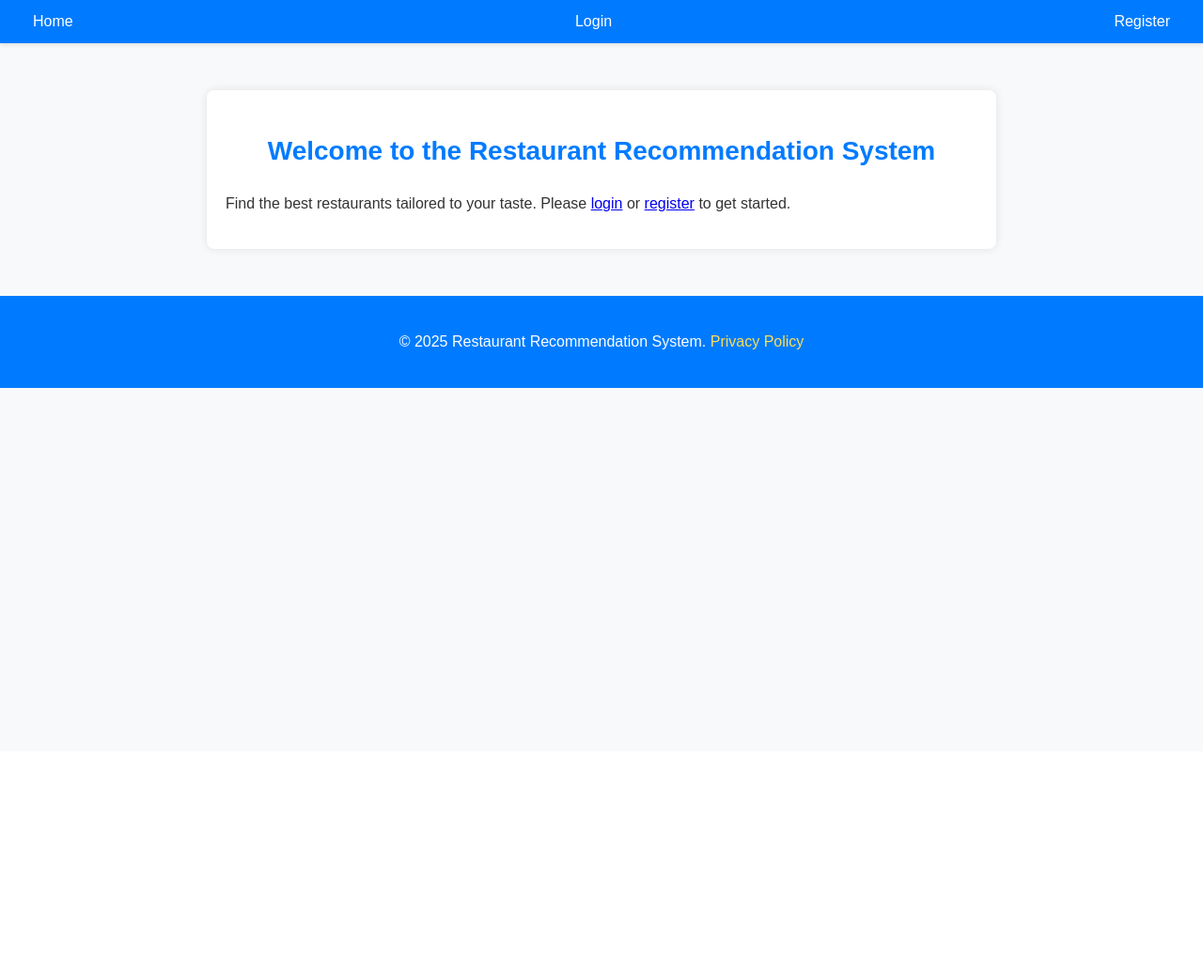
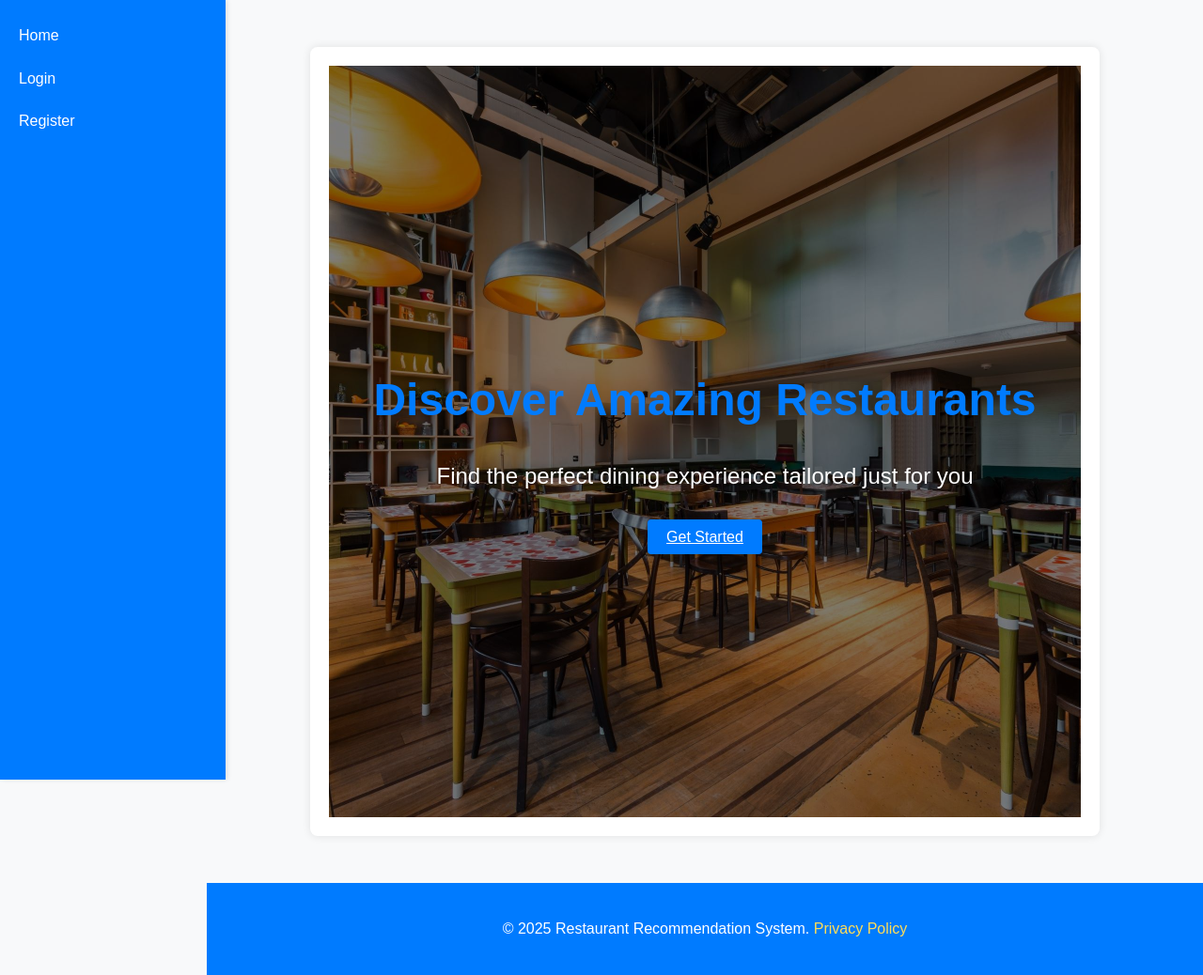
Before and after one commit to Khushisen/restaurant-recommendation-system, a Flask app: page / in a window 1280 px wide. Shown: the whole page at 94% size. Before the commit the page ends 413 px from the top, so only its background shows below. Run offline with Flask 3, Linux system fonts and the light colour scheme.

Commit message:
added background image

```diff
--- a/app/forms.py
+++ b/app/forms.py
@@ -1,6 +1,9 @@
 from flask_wtf import FlaskForm
+from flask_wtf.file import FileField,FileAllowed
 from wtforms import StringField, PasswordField, SubmitField, SelectField, TextAreaField, FloatField
-from wtforms.validators import DataRequired, Email, Length, EqualTo, NumberRange
+from wtforms.validators import DataRequired, Email, Length, EqualTo, NumberRange, Optional
+
+
 
 class LoginForm(FlaskForm):
     email = StringField('Email', validators=[DataRequired(), Email()])
@@ -23,6 +26,7 @@ class SuggestionForm(FlaskForm):
         ('Italian', 'Italian'),
         ('Mexican', 'Mexican')
     ], validators=[DataRequired()])
+    email = StringField('Your Email (optional)', validators=[ Optional(), Email()])
     rating = FloatField('Rating', validators=[DataRequired(), NumberRange(min=1, max=5)])
     comment = TextAreaField('Comments')
     submit = SubmitField('Submit Suggestion')
--- a/app/routes.py
+++ b/app/routes.py
@@ -5,7 +5,11 @@ from app.models import Restaurant, SuggestedRestaurant
 from app.forms import LoginForm, RegisterForm,SuggestionForm
 from . import db
 
+
+
 main = Blueprint('main', __name__)
+
+
 
 @main.route('/')
 def index():
@@ -19,7 +23,7 @@ def login():
         if user and user.check_password(form.password.data):  # Verify hashed password
             login_user(user)
             flash('Logged in successfully!', 'success')
-            return redirect(url_for('main.dashboard'))
+            return redirect(url_for('main.index'))
         else:
             flash('Invalid email or password.', 'danger')
     return render_template('login.html', form=form)
@@ -82,7 +86,7 @@ def recommend():
 
     if not restaurants:
         flash(f"No restaurants found in {city} for {cuisine} cuisine.",'warning')
-        return redirect(url_for('main.dashboard'))
+        return redirect(url_for('main.suggest'))
 
     return render_template('recommendations.html', restaurants=restaurants)
 
--- a/app/static/style.css
+++ b/app/static/style.css
@@ -6,28 +6,36 @@ body {
     padding: 0;
     color: #333;
     line-height: 1.6;
+    margin-left: 220px;
 }
 
 /* Navigation Bar */
-nav {
+.navbar-left {
+    display: flex;
+    flex-direction: column;  /* Stack items vertically */
+    align-items: flex-start; /* Align to the left */
     background-color: #007bff;
-    padding: 10px 20px;
-    display: flex;
-    justify-content: space-between;
-    align-items: center;
-    box-shadow: 0 2px 4px rgba(0, 0, 0, 0.1);
+    padding: 15px 20px;
+    width: 200px;  /* Fixed width */
+    height: 100vh; /* Full viewport height */
+    position: fixed; /* Stay in place */
+    left: 0;
+    top: 0;
+    box-shadow: 2px 0 5px rgba(0,0,0,0.1);
 }
 
-nav a {
-    color: #fff;
+.navbar-left a {
+    color: white;
     text-decoration: none;
-    margin: 0 15px;
-    font-size: 16px;
-    transition: color 0.3s ease;
+    padding: 10px 0;
+    width: 100%;
+    transition: background-color 0.3s;
 }
 
-nav a:hover {
-    color: #ffdd57;
+.navbar-left a:hover {
+    background-color: rgba(255,255,255,0.1);
+    padding-left: 10px;
+    border-radius: 4px;
 }
 
 /* Container for Forms and Content */
@@ -315,3 +323,61 @@ textarea.form-control {
     border: 1px solid #6c757d;
     color: #6c757d;
 }
+
+.restaurant-image {
+    width: 100%;
+    height: 200px;
+    object-fit: cover;
+    border-radius: 8px 8px 0 0;
+}
+
+.restaurant-card {
+    width: 300px;
+    border: 1px solid #ddd;
+    border-radius: 8px;
+    overflow: hidden;
+    margin: 15px;
+    box-shadow: 0 2px 4px rgba(0,0,0,0.1);
+}
+
+/* Home Page Background */
+.home-hero {
+    background-image: url('../static/images/restaurant-bg.jpg');
+    background-size: cover;
+    background-position: center;
+    height: 100vh;
+    display: flex;
+    align-items: center;
+    justify-content: center;
+    text-align: center;
+    color: white;
+    position: relative;
+}
+
+/* Overlay for better text readability */
+.home-hero::before {
+    content: '';
+    position: absolute;
+    top: 0;
+    left: 0;
+    right: 0;
+    bottom: 0;
+    background: rgba(0, 0, 0, 0.5);
+}
+
+.hero-content {
+    position: relative;
+    z-index: 1;
+    max-width: 800px;
+    padding: 2rem;
+}
+
+.hero-content h1 {
+    font-size: 3rem;
+    margin-bottom: 1rem;
+}
+
+.hero-content p {
+    font-size: 1.5rem;
+    margin-bottom: 2rem;
+}
--- a/app/templates/base.html
+++ b/app/templates/base.html
@@ -7,7 +7,7 @@
     <link rel="stylesheet" href="{{ url_for('static', filename='style.css') }}">
 </head>
 <body>
-    <nav>
+    <nav class="navbar-left">
         <a href="{{ url_for('main.index') }}">Home</a>
         {% if current_user.is_authenticated %}
             <a href="{{ url_for('main.dashboard') }}">Dashboard</a>
--- a/app/templates/index.html
+++ b/app/templates/index.html
@@ -1,5 +1,16 @@
+
 {% extends "base.html" %}
 {% block content %}
-    <h2>Welcome to the Restaurant Recommendation System</h2>
-    <p>Find the best restaurants tailored to your taste. Please <a href="{{ url_for('main.login') }}">login</a> or <a href="{{ url_for('main.register') }}">register</a> to get started.</p>
+<div class="home-hero">
+    <div class="hero-content">
+        <h1>Discover Amazing Restaurants</h1>
+        <p>Find the perfect dining experience tailored just for you</p>
+        {% if not current_user.is_authenticated %}
+            <a href="{{ url_for('main.register') }}" class="btn btn-primary">Get Started</a>
+
+        {% else %}
+        <a href="{{ url_for('main.dashboard') }}" class="btn btn-primary">Get Started</a>
+        {% endif %}
+    </div>
+</div>
 {% endblock %}
```
Also changed, not shown: app/static/images/restaurant-bg.jpg (added), instance/restaurant.db.
